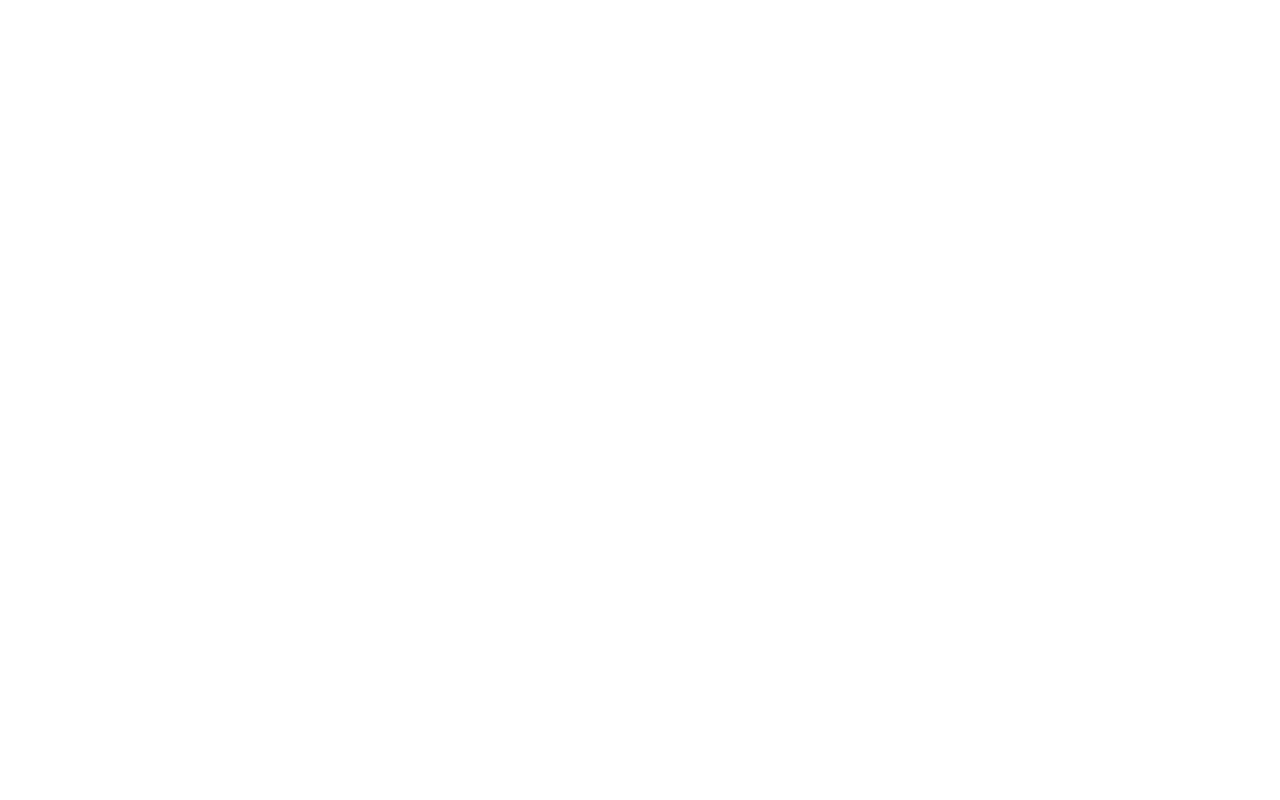
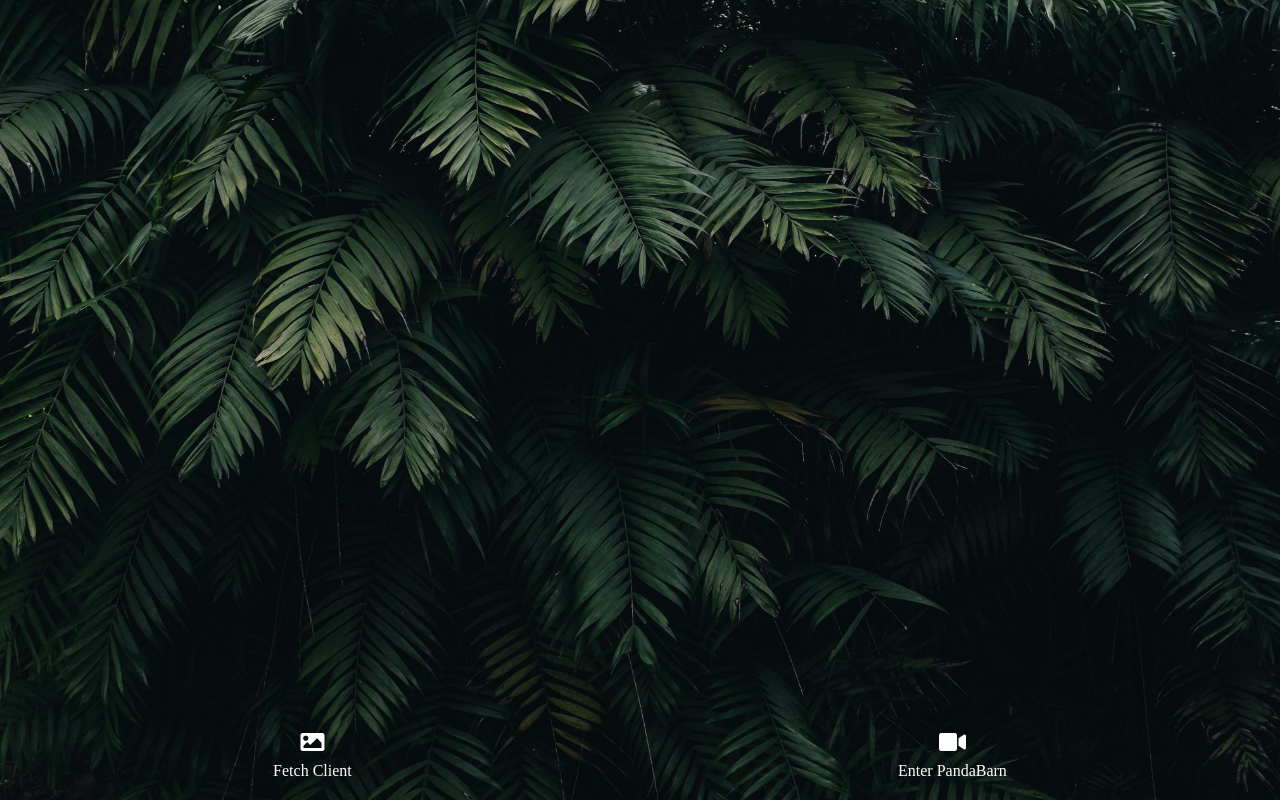
Before and after one commit to PandaBarn/As-Builts, a plain HTML site: page index.html in a window 1280 px wide. Drawn offline with Linux system fonts and the light colour scheme.

Commit message:
Update styles.css

```diff
--- a/styles.css
+++ b/styles.css
@@ -4,7 +4,7 @@ body, html {
 }
 
 .bg-image {
-  background-image: url('pexels-catiamatos-1072179.jpg'); /* Replace with your background image path */
+  background-image: url('panda.jpg'); /* Replace with your background image path */
   height: 100%;
   background-position: center;
   background-repeat: no-repeat;
```
